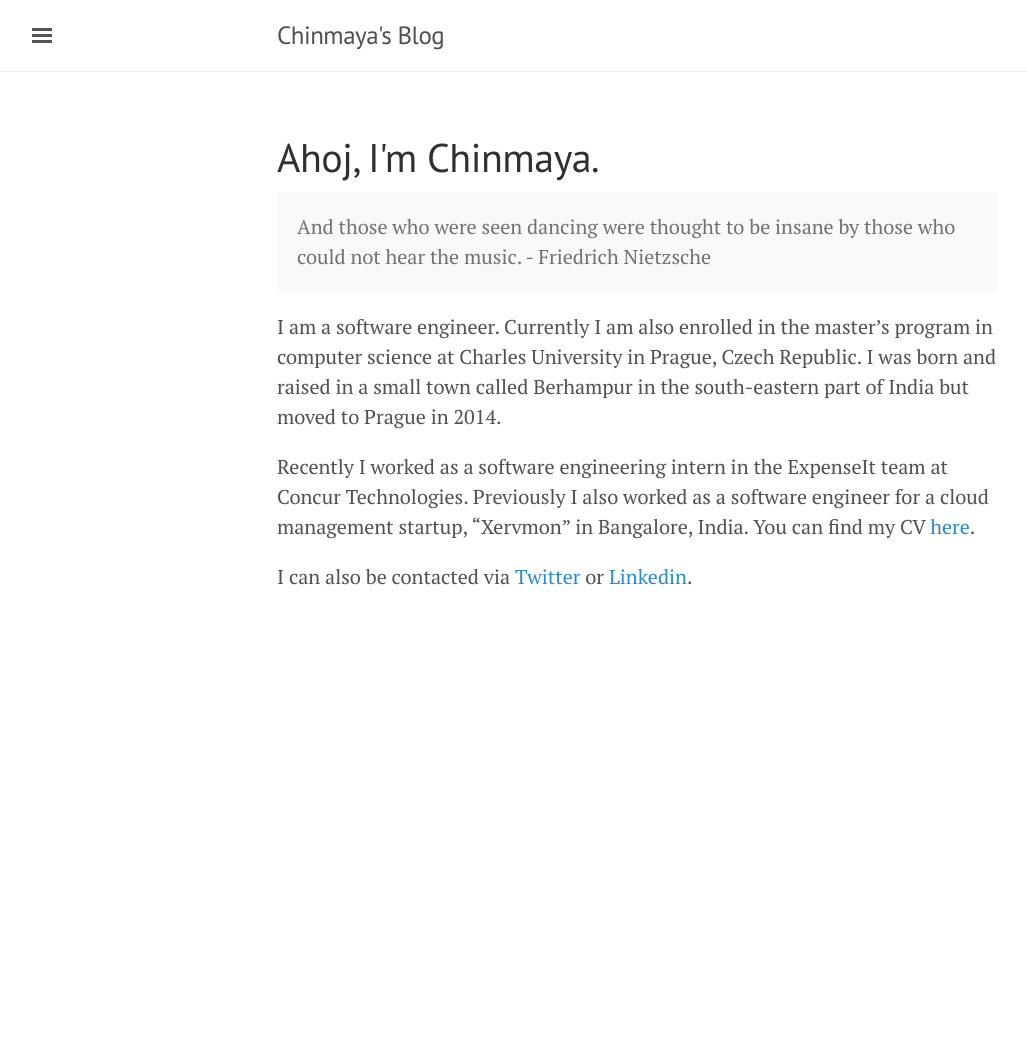
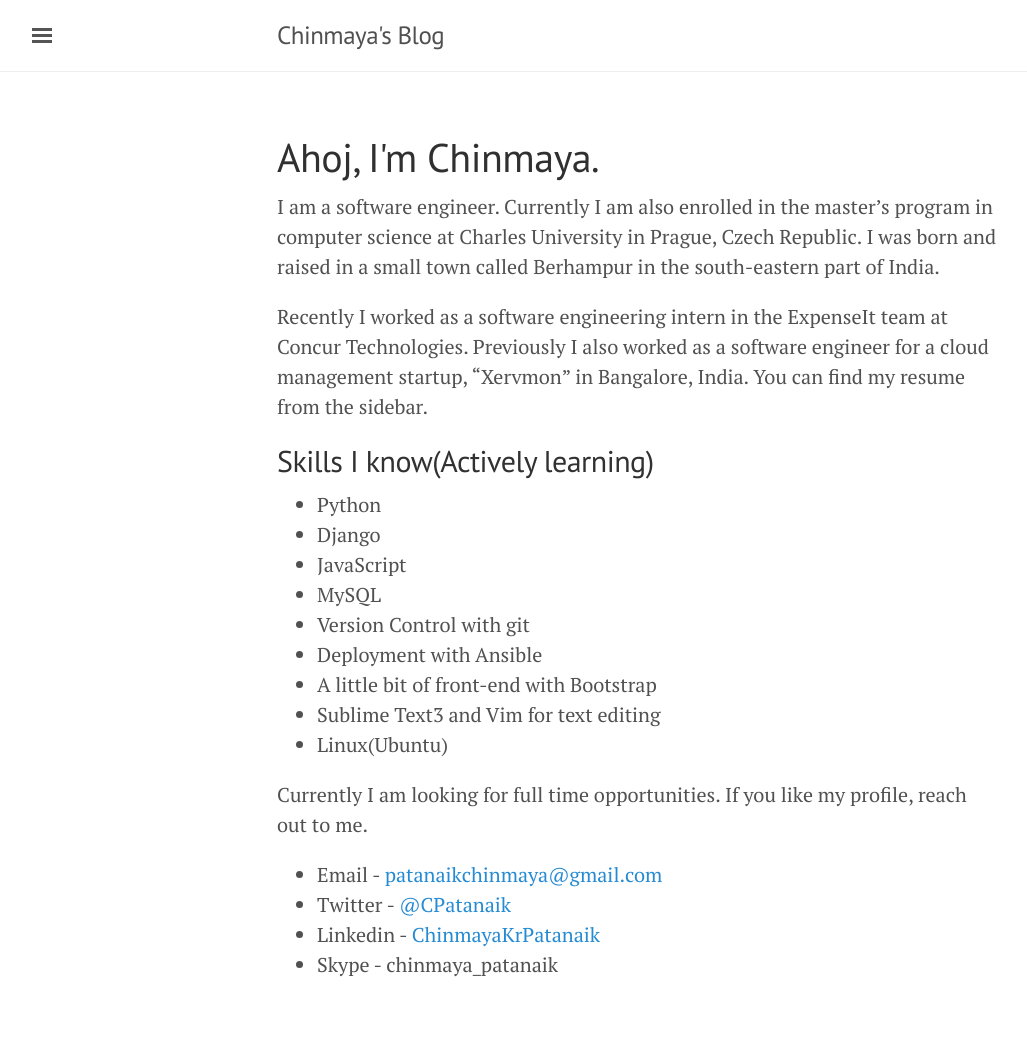
Before and after one commit to pattu777/pattu777.github.io, a Jekyll site: the page built from about.md, in a window 1280 px wide. Shown: the whole page, without its empty margins (3-1030 px from the left). Built offline with Jekyll 4.4.1, drawn with Linux system fonts in a browser that asks for light colours; comment, search, counter and statistics services are not loaded; before the commit the page ends 900 px from its top, so only the background shows below that.

Commit message:
New domain

```diff
--- a/CNAME
+++ b/CNAME
@@ -1 +1 @@
-www.chinmayapatanaik.com
+www.chinmayakrpatanaik.com
--- a/_config.yml
+++ b/_config.yml
@@ -7,7 +7,7 @@ markdown: kramdown
 # Setup
 title:               Chinmaya's Blog
 tagline:             ""
-description:         "Budding Full Stack Developer, Barca Fan, Looking for a junior or new grad position"
+description:         "Budding Full Stack Developer, Barca Fan"
 url:                 'http://chinmayapatanaik.com'
 baseurl:             ''
 paginate:            7
--- a/_includes/sidebar.html
+++ b/_includes/sidebar.html
@@ -13,7 +13,7 @@
 
     <a class="sidebar-nav-item" href="/projects/">Projects</a>
     <a class="sidebar-nav-item" href="https://drive.google.com/file/d/0BwFCuugUZy8hQVh5OWFvcmpWSWM/view?usp=sharing">Resume</a>
-    <a class="sidebar-nav-item" href="mailto:patanaikchinmaya@gmail.com">Contact</a>
+    <!-- <a class="sidebar-nav-item" href="mailto:patanaikchinmaya@gmail.com">Hire Me!</a> -->
   </nav>
 
   <div class="sidebar-item">
--- a/about.md
+++ b/about.md
@@ -3,12 +3,24 @@ layout: page
 title: Ahoj, I'm Chinmaya.
 ---
 
-<p class="message">
-    And those who were seen dancing were thought to be insane by those who could not hear the music. - Friedrich Nietzsche
-</p>
+I am a software engineer. Currently I am also enrolled in the master's program in computer science at Charles University in Prague, Czech Republic. I was born and raised in a small town called Berhampur in the south-eastern part of India.
 
-I am a software engineer. Currently I am also enrolled in the master's program in computer science at Charles University in Prague, Czech Republic. I was born and raised in a small town called Berhampur in the south-eastern part of India but moved to Prague in 2014.
+Recently I worked as a software engineering intern in the ExpenseIt team at Concur Technologies. Previously I also worked as a software engineer for a cloud management startup, "Xervmon" in Bangalore, India. You can find my resume from the sidebar.
 
-Recently I worked as a software engineering intern in the ExpenseIt team at Concur Technologies. Previously I also worked as a software engineer for a cloud management startup, "Xervmon" in Bangalore, India. You can find my CV [here](https://drive.google.com/file/d/0BwFCuugUZy8hRkdKRVI4ZzB6ekU/view?usp=sharing).
+## Skills I know(Actively learning)
+* Python
+* Django
+* JavaScript
+* MySQL
+* Version Control with git
+* Deployment with Ansible
+* A little bit of front-end with Bootstrap
+* Sublime Text3 and Vim for text editing
+* Linux(Ubuntu)
 
-I can also be contacted via [Twitter](https://twitter.com/CPatanaik) or [Linkedin](https://cz.linkedin.com/in/chinmayakrpatanaik).
+Currently I am looking for full time opportunities. If you like my profile, reach out to me.
+
+* Email - [patanaikchinmaya@gmail.com](mailto:patanaikchinmaya@gmail.com)
+* Twitter - [@CPatanaik](https://twitter.com/CPatanaik)
+* Linkedin - [ChinmayaKrPatanaik](http://www.linkedin.com/in/chinmayakrpatanaik)
+* Skype - chinmaya_patanaik
```
Also changed, not shown: _posts/2016-06-19-Git-commands.md (+1 -1 lines).
